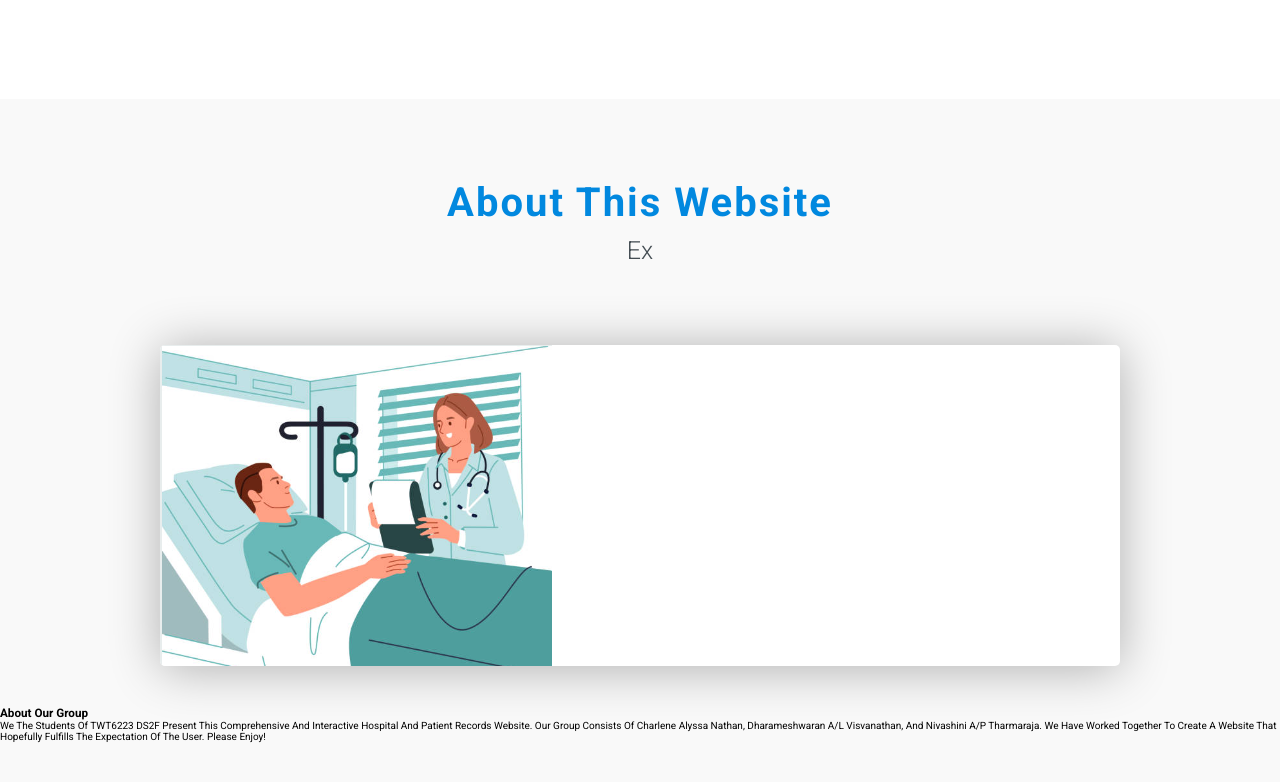
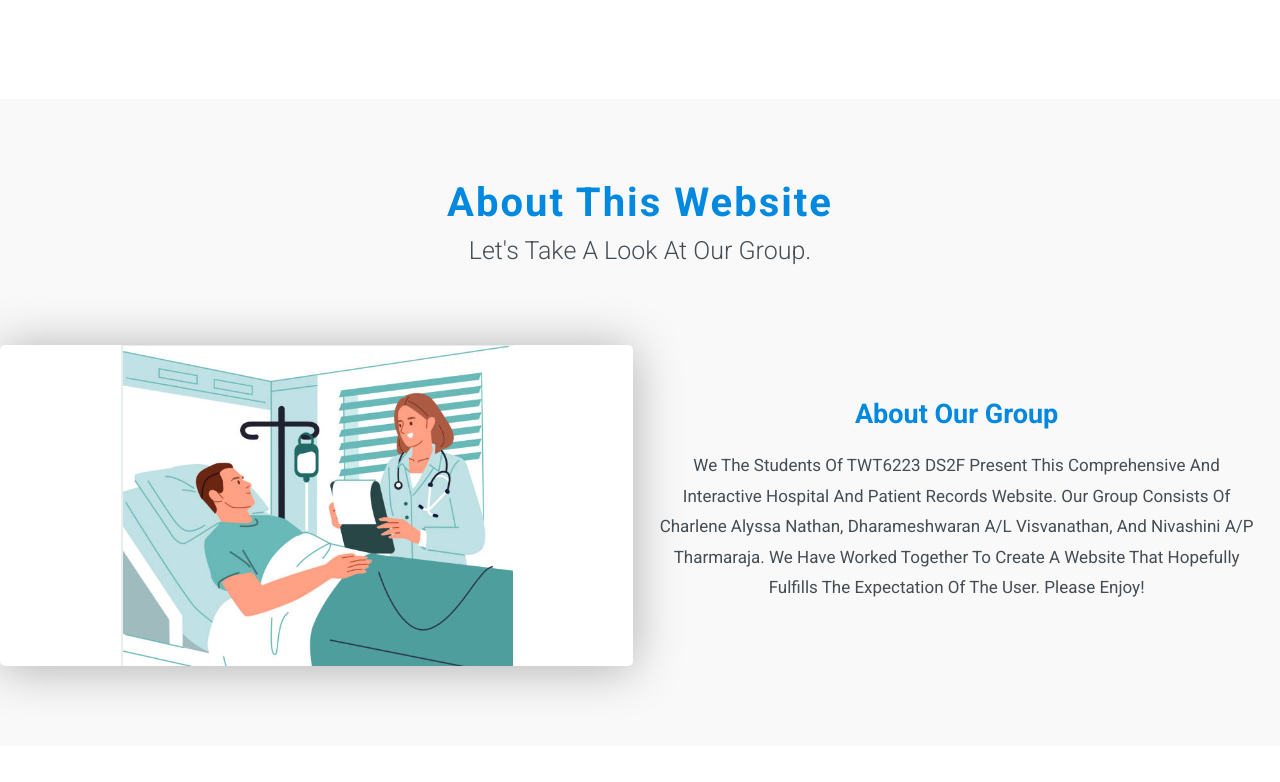
Before and after one commit to kiesh-tech06/DS2F_Hosp_Patient_Record_System, a PHP site: page /home.html in a window 1280 px wide. Shown: the part 701-1483 px from the top of the page. After the commit the page ends 1402 px from the top, so only its background shows below. Run offline with PHP 8.4, Linux system fonts and the light colour scheme; some libraries are stand-ins or nearby versions.

Commit message:
fixed about section

```diff
--- a/home.html
+++ b/home.html
@@ -48,7 +48,7 @@
 <!--about section-->
 <section id="about" class="about">
     <h1 class="heading"> About this Website</h1>
-    <h3 class="title"> ex </h3>
+    <h3 class="title"> Let's take a look at our group. </h3>
 
     <div class="box-container">
         <div class="box">
--- a/style.css
+++ b/style.css
@@ -222,6 +222,9 @@ header .fa-times{
 
 .about .box-container{
     padding: 4rem 0;
+    display: flex;
+    justify-content: center;
+    align-items: center;
 
 }
 
@@ -233,6 +236,7 @@ header .fa-times{
     width: 75%;
     display: flex;
     align-items: center;
+    justify-content: center;
     overflow: hidden;
 
 }
@@ -244,32 +248,35 @@ header .fa-times{
 }
 
 .about .box-container .box .images img{
-    height: 100%;
-    width: 100%;
+    height: 40rem;
+    width: 50%;
+    object-fit: cover;
 
 }
 
 /*heading and text*/
-.about .box-container .box .content{
-    height: 100%;
-    width: 50%;
+.about .content{
+    width: 75%;
     padding: 2rem;
+    margin: 0 auto;
+    text-align: center;
 
 }
 
-.about .box-container .box .content h3{
-    font-size: 3rem;
+.about .content h3{
+    font-size: 2.7rem;
     color: var(--blue);
-    display: flex;
-    align-items: start;
+    margin-bottom: 1rem;
+    text-align: center;
 
 }
 
-.about .box-container .box .content p{
-    font-size: 1.5rem;
+.about .content p{
+    font-size: 1.7rem;
     color: var(--black);
     padding: 1rem 0;
-    text-align: justify;
+    text-align: center;
+    line-height: 1.8;
 }
 
 
```
